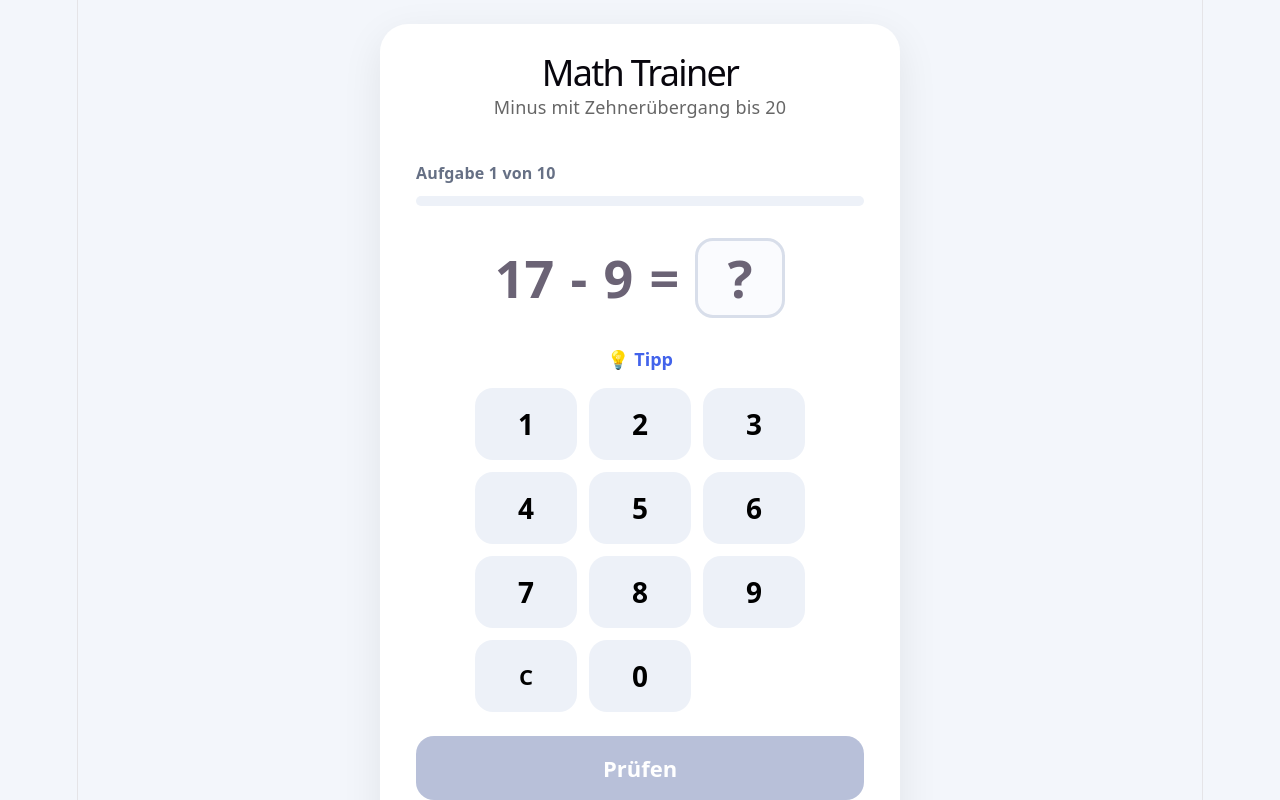
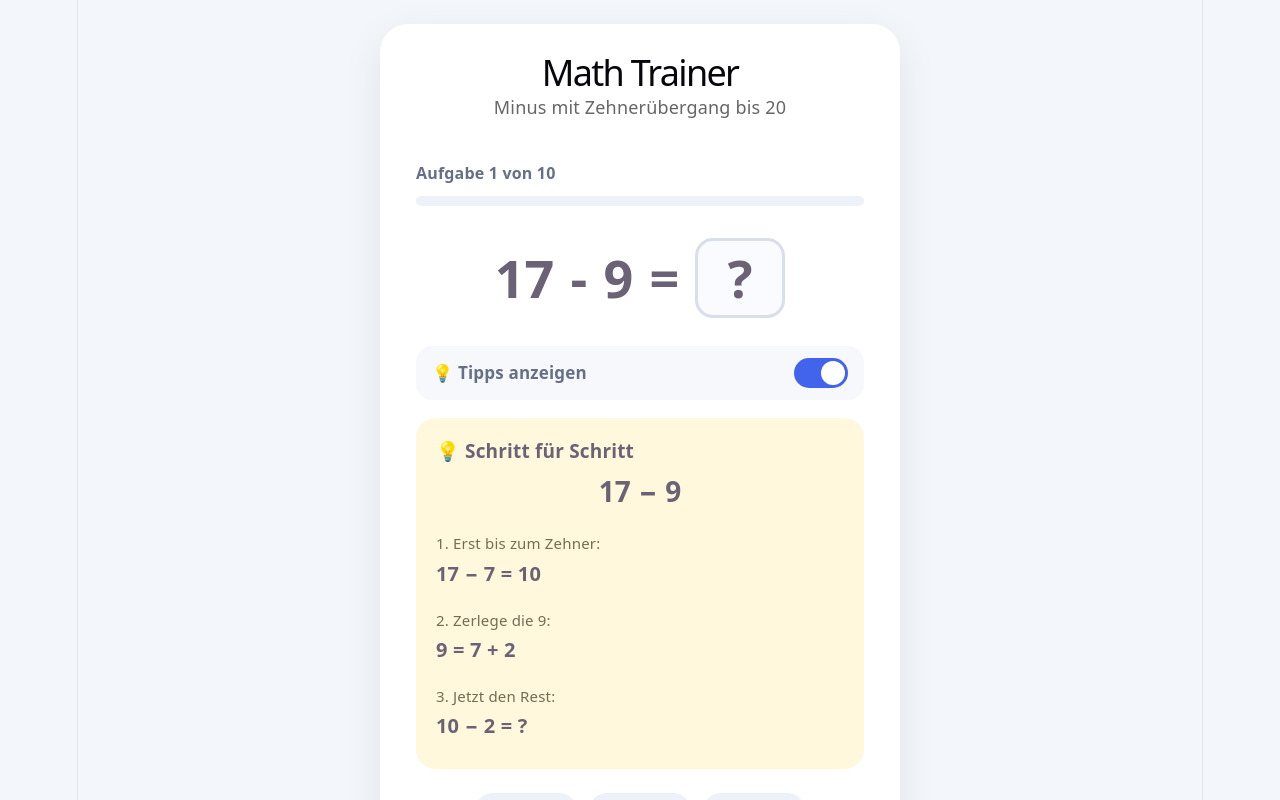
Before and after one commit to alexops-dev/Math-Trainer, a React (Vite) app in the folder math-trainer/: page / in a window 1280 px wide. Shown: the top 800 px of the page. Built offline with nearby package versions, Linux system fonts and the light colour scheme.

Commit message:
Improved Better Learning Hints

```diff
--- a/math-trainer/src/App.css
+++ b/math-trainer/src/App.css
@@ -377,3 +377,77 @@ h1 {
 
   font-size: 12px;
 }
+
+.hint-toggle {
+  display: flex;
+  justify-content: space-between;
+  align-items: center;
+
+  margin-bottom: 18px;
+
+  padding: 12px 16px;
+
+  background: #f7f8fc;
+
+  border-radius: 16px;
+
+  font-size: 17px;
+  font-weight: 600;
+
+  color: #667085;
+}
+
+.switch {
+  position: relative;
+
+  display: inline-block;
+
+  width: 54px;
+  height: 30px;
+}
+
+.switch input {
+  opacity: 0;
+  width: 0;
+  height: 0;
+}
+
+.slider {
+  position: absolute;
+
+  cursor: pointer;
+
+  inset: 0;
+
+  background: #cfd5e1;
+
+  border-radius: 999px;
+
+  transition: 0.2s;
+}
+
+.slider::before {
+  content: "";
+
+  position: absolute;
+
+  width: 24px;
+  height: 24px;
+
+  left: 3px;
+  top: 3px;
+
+  background: white;
+
+  border-radius: 50%;
+
+  transition: 0.2s;
+}
+
+.switch input:checked + .slider {
+  background: #4263eb;
+}
+
+.switch input:checked + .slider::before {
+  transform: translateX(24px);
+}
--- a/math-trainer/src/App.tsx
+++ b/math-trainer/src/App.tsx
@@ -39,7 +39,7 @@ function App() {
     useState<Feedback>(null);
 
   const [showHint, setShowHint] =
-    useState(false);
+    useState(true);
 
   const [questionNumber, setQuestionNumber] =
     useState(1);
@@ -163,7 +163,7 @@ function App() {
     setUserAnswer('');
     setFeedback(null);
 
-    setShowHint(false);
+    setShowHint(true);
 
     setAttemptsForCurrentQuestion(0);
 
@@ -176,7 +176,7 @@ function App() {
     setUserAnswer('');
     setFeedback(null);
 
-    setShowHint(false);
+    setShowHint(true);
 
     setQuestionNumber(1);
 
@@ -279,15 +279,19 @@ function App() {
         )}
 
         {feedback !== 'correct' && (
-          <button
-            className="hint-button"
-            onClick={handleHint}
-          >
-            💡{' '}
-            {showHint
-              ? 'Tipp schließen'
-              : 'Tipp'}
-          </button>
+          <div className="hint-toggle">
+            <span>💡 Tipps anzeigen</span>
+
+            <label className="switch">
+              <input
+                type="checkbox"
+                checked={showHint}
+                onChange={handleHint}
+              />
+
+              <span className="slider" />
+            </label>
+          </div>
         )}
 
         {showHint && (
--- a/math-trainer/src/components/Hint.tsx
+++ b/math-trainer/src/components/Hint.tsx
@@ -5,8 +5,12 @@ interface HintProps {
   right: number;
 }
 
-function Hint({ left, right }: HintProps) {
-  const hint = buildBridgeToTenHint(left, right);
+function Hint({
+  left,
+  right,
+}: HintProps) {
+  const hint =
+    buildBridgeToTenHint(left, right);
 
   return (
     <div className="hint-box">
@@ -24,17 +28,27 @@ function Hint({ left, right }: HintProps) {
         </span>
 
         <strong>
-          {hint.start} − {hint.firstSubtract} = {hint.firstResult}
+          {hint.start} − {hint.toTenAmount} = {hint.ten}
         </strong>
       </div>
 
       <div className="hint-step">
         <span className="hint-label">
-          2. Jetzt den Rest:
+          2. Zerlege die {hint.subtract}:
         </span>
 
         <strong>
-          {hint.firstResult} − {hint.secondSubtract} = ?
+          {hint.subtract} = {hint.toTenAmount} + {hint.remainingAmount}
+        </strong>
+      </div>
+
+      <div className="hint-step">
+        <span className="hint-label">
+          3. Jetzt den Rest:
+        </span>
+
+        <strong>
+          {hint.ten} − {hint.remainingAmount} = ?
         </strong>
       </div>
     </div>
--- a/math-trainer/src/math/hints/bridgeToTen.ts
+++ b/math-trainer/src/math/hints/bridgeToTen.ts
@@ -2,10 +2,11 @@ export interface BridgeToTenHint {
   start: number;
   subtract: number;
 
-  firstSubtract: number;
-  firstResult: number;
+  toTenAmount: number;
+  ten: number;
 
-  secondSubtract: number;
+  remainingAmount: number;
+
   finalResult: number;
 }
 
@@ -15,20 +16,24 @@ export function buildBridgeToTenHint(
 ): BridgeToTenHint {
   const ones = left % 10;
 
-  const firstSubtract = ones;
-  const firstResult = left - firstSubtract;
+  const toTenAmount = ones;
+  const ten = left - toTenAmount;
 
-  const secondSubtract = right - firstSubtract;
-  const finalResult = left - right;
+  const remainingAmount =
+    right - toTenAmount;
+
+  const finalResult =
+    left - right;
 
   return {
     start: left,
     subtract: right,
 
-    firstSubtract,
-    firstResult,
+    toTenAmount,
+    ten,
 
-    secondSubtract,
+    remainingAmount,
+
     finalResult,
   };
 }
```
